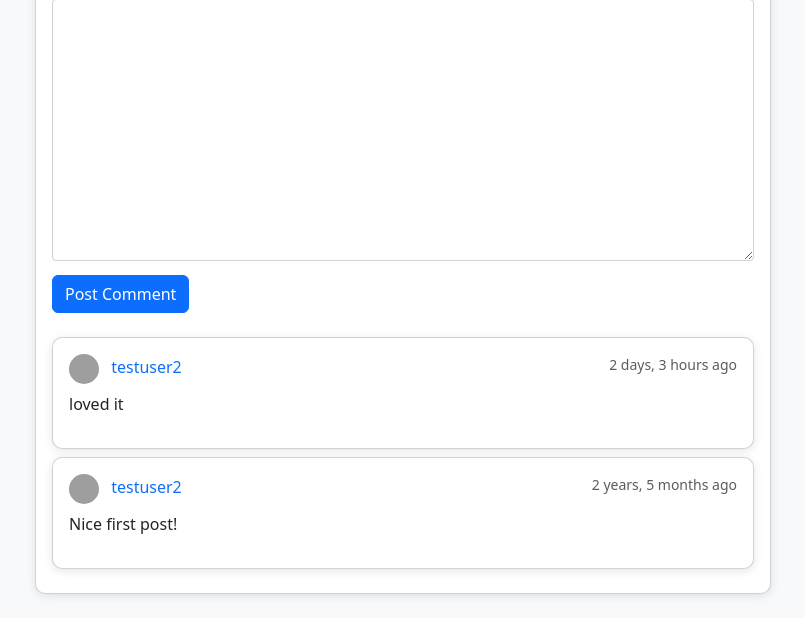
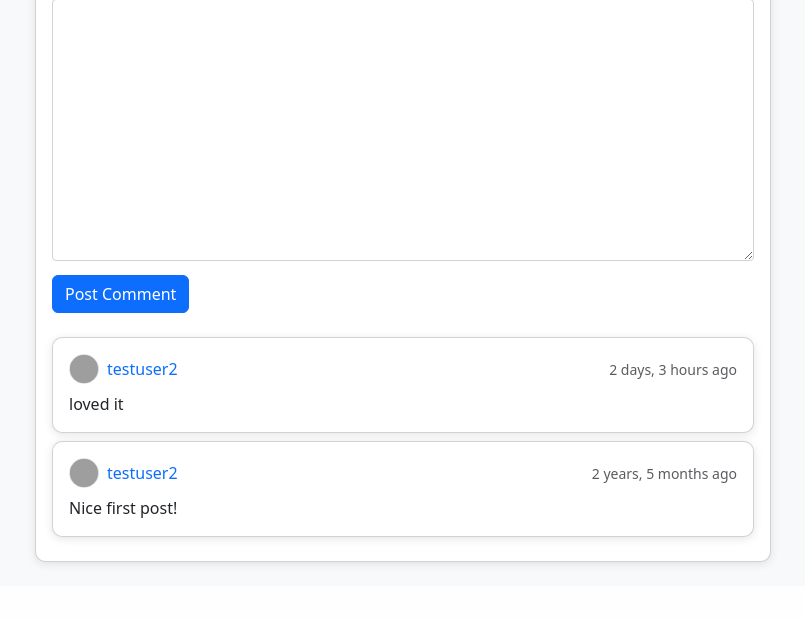
Before and after one commit to KoushkiDubey/CodeAlpha_minisocialmedia, a Django app: page /post/1/ in a window 1280 px wide. Shown: the part 597-1215 px from the top of the page, without its empty margins (237-1042 px from the left). After the commit the page ends 1164 px from the top, so only its background shows below. Run offline with Django 5.2, Linux system fonts and the light colour scheme; a user stored in the database is signed in; data comes from the database, SQL or seed files in the repository; both versions use the stored data as it was after the commit; grey boxes are pictures that could not be loaded.

Commit message:
initial submission

```diff
--- a/core/static/core/css/style.css
+++ b/core/static/core/css/style.css
@@ -1,3 +1,4 @@
+/* core/static/core/css/styles.css */
 body {
     background-color: #f8f9fa;
 }
@@ -37,3 +38,30 @@ body {
 #id_image {
     width: 100%;
 }
+
+/* NEW COMMENT AVATAR STYLES */
+.comment-avatar-container {
+    display: flex;
+    align-items: center;
+    gap: 8px;
+}
+
+.comment-avatar {
+    width: 30px;
+    height: 30px;
+    min-width: 30px;
+    min-height: 30px;
+    object-fit: cover;
+    border-radius: 50%;
+    border: 1px solid #dee2e6;
+    background-color: #f8f9fa;
+    background-image: url('/static/default_profile.jpg');
+    background-size: cover;
+    background-position: center;
+    background-repeat: no-repeat;
+}
+
+/* Fix for potential parent element overflow */
+.comment-body {
+    overflow: visible !important;
+}
--- a/core/templates/core/posts/post_detail.html
+++ b/core/templates/core/posts/post_detail.html
@@ -5,8 +5,11 @@
     <div class="col-md-8 mx-auto">
         <div class="card mb-4">
             <div class="card-header d-flex justify-content-between align-items-center">
-                <div>
-                    <img src="{{ post.author.profile }}" class="rounded-circle" width="30" height="30">
+                <div class="d-flex align-items-center">
+                    <img src="{{ post.author.profile.image }}"
+                         class="comment-avatar"
+                         alt="{{ post.author.username }} profile"
+                         onerror="this.src='/static/default_profile.jpg'">
                     <a href="{% url 'profile' post.author.username %}" class="text-decoration-none ms-2">
                         {{ post.author.username }}
                     </a>
@@ -16,10 +19,10 @@
             <div class="card-body">
                 <p class="card-text">{{ post.content }}</p>
                 {% if post.image %}
-                    <img src="{{ post.image }}" class="img-fluid mb-3">
+                    <img src="{{ post.image }}" class="img-fluid mb-3" alt="Post image">
                 {% endif %}
 
-                <!-- LIKE BUTTON SECTION (UPDATED) -->
+                <!-- LIKE BUTTON SECTION -->
                 <div class="d-flex justify-content-between mb-3">
                     <button type="button"
                             class="btn btn-sm like-btn {% if request.user in post.likes.all %}btn-primary{% else %}btn-outline-primary{% endif %}"
@@ -29,7 +32,6 @@
                         <span class="like-count ms-1">{{ post.likes.count }}</span>
                     </button>
                     <span class="text-muted">{{ post.comment_count }} comments</span>
-                    <!-- ADDED CSRF TOKEN HERE -->
                     <input type="hidden" name="csrfmiddlewaretoken" value="{{ csrf_token }}">
                 </div>
                 <hr>
@@ -44,16 +46,19 @@
                 {% for comment in comments %}
                 <div class="card mb-2">
                     <div class="card-body">
-                        <div class="d-flex justify-content-between">
-                            <div>
-                                <img src="{{ comment.author.profile.image }}" class="rounded-circle" width="30" height="30">
+                        <div class="d-flex justify-content-between align-items-center">
+                            <div class="d-flex align-items-center">
+                                <img src="{{ comment.author.profile.image }}"
+                                     class="comment-avatar"
+                                     alt="{{ comment.author.username }} profile"
+                                     onerror="this.src='/static/default_profile.jpg'">
                                 <a href="{% url 'profile' comment.author.username %}" class="text-decoration-none ms-2">
                                     {{ comment.author.username }}
                                 </a>
                             </div>
                             <small class="text-muted">{{ comment.date_posted|timesince }} ago</small>
                         </div>
-                        <p class="mt-2">{{ comment.content }}</p>
+                        <p class="mt-2 mb-0">{{ comment.content }}</p>
                     </div>
                 </div>
                 {% empty %}
```
Also changed, not shown: db.sqlite3.
